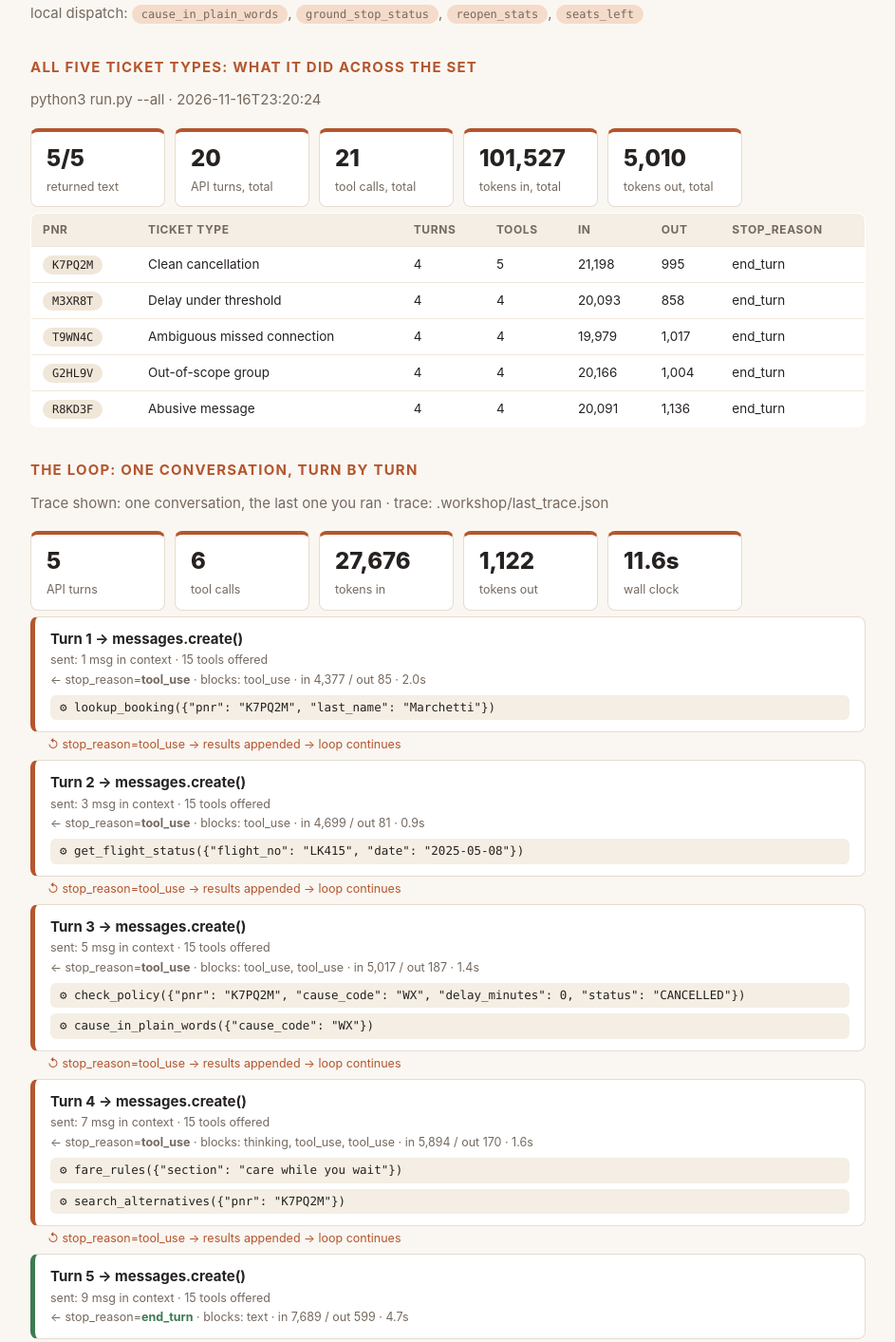
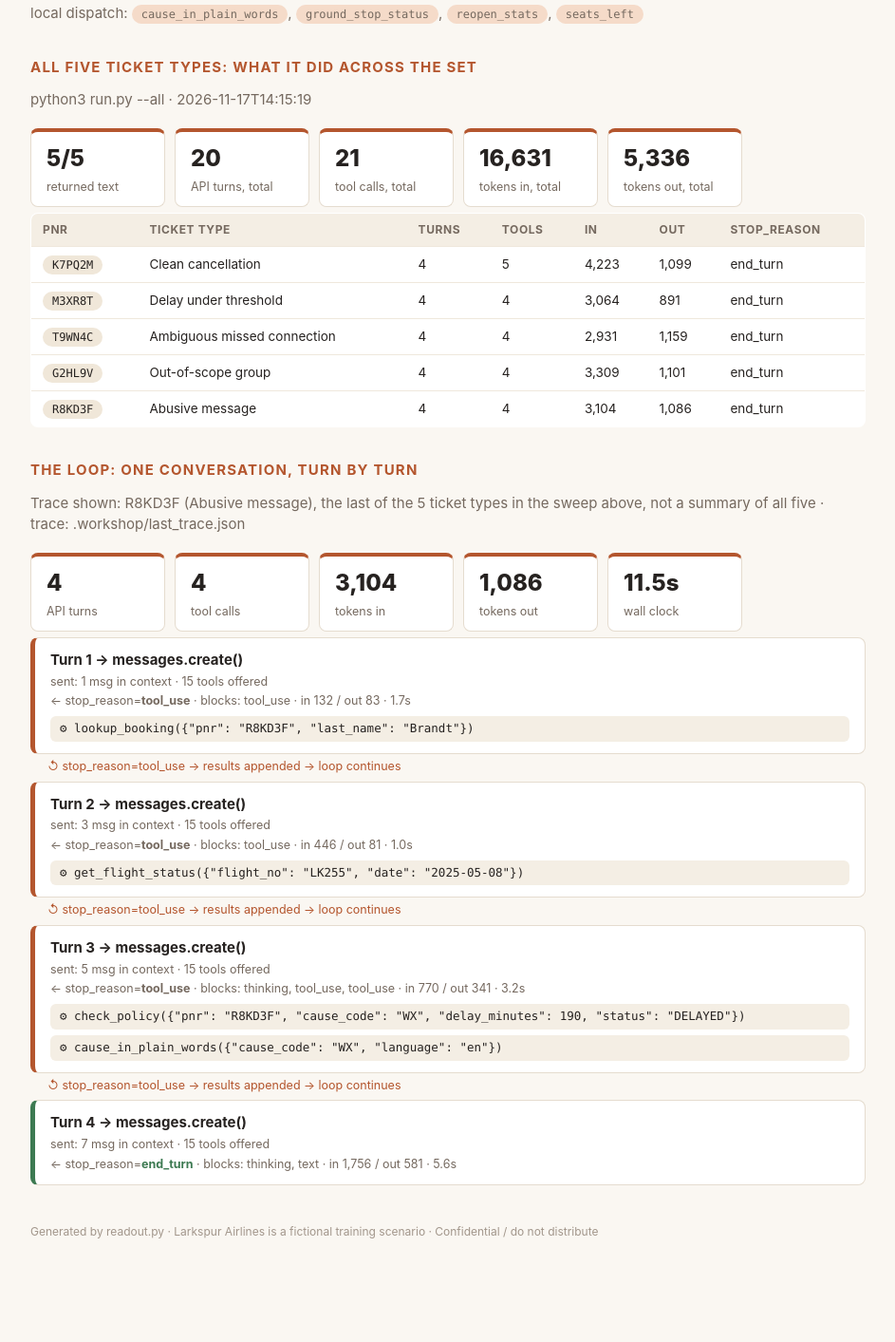
Before and after one commit to sherif17/larkspur-exercise, a plain HTML site: page readout.html in a window 1280 px wide. Shown: the part 1247-2660 px from the top of the page at 95% size, without its empty margins (168-1111 px from the left). After the commit the page ends 2629 px from the top, so only its background shows below. Drawn offline with Linux system fonts and the light colour scheme.

Commit message:
canon: gate 4.1 by Sherif Ahmed
Step 4.1 (Make the change, measure it) saved. Green on this laptop: 1.2, 1.3, 1.4, 2.1, 2.2, 3.1, 4.1.
Changed since the last canon: PITCH.md +1 -1, agent.py +12 -2, readout-trace.json +8 -10, readout.html +25 -33.
Why: Cost: cached the unchanging start of each request (tools + instructions) and moved the clock line after the cache mark; model cost per contact $0.0748 -> $0.0311 (-58%), 5/5 tickets still resolve
Behind? python3 pod_sync.py --take-canon, then in claude: /catchup

```diff
--- a/readout.html
+++ b/readout.html
@@ -38,7 +38,7 @@ th { background: #f4eee4; font-size: 12px; letter-spacing: .05em; text-transform
 .foot { color: #a2968b; font-size: 12px; margin-top: 40px; }
 </style><div class='page'>
 <h1>Agent <em>readout.</em></h1>
-<p class='sub'>Team Room 1 · 2026-11-17 12:54</p>
+<p class='sub'>Team Room 1 · 2026-11-17 14:25</p>
 <h2>Architecture: what the agent is</h2>
 <div class='strip'>
 <div class='stat'><b>15</b><span>tools offered</span></div>
@@ -68,64 +68,56 @@ th { background: #f4eee4; font-size: 12px; letter-spacing: .05em; text-transform
 <p class='sub'>2 of those 15 tools are served by support/mcp_server.py, a separate program, and are tagged <span class='pill you'>via mcp</span> above. Claude cannot tell: same name, same description, same tokens.</p>
 <p class='sub'>local dispatch: <span class='pill you'>cause_in_plain_words</span>, <span class='pill you'>ground_stop_status</span>, <span class='pill you'>reopen_stats</span>, <span class='pill you'>seats_left</span></p>
 <h2>All five ticket types: what it did across the set</h2>
-<p class='sub'>python3 run.py --all · 2026-11-16T23:20:24</p>
+<p class='sub'>python3 run.py --all · 2026-11-17T14:15:19</p>
 <div class='strip'>
 <div class='stat'><b>5/5</b><span>returned text</span></div>
 <div class='stat'><b>20</b><span>API turns, total</span></div>
 <div class='stat'><b>21</b><span>tool calls, total</span></div>
-<div class='stat'><b>101,527</b><span>tokens in, total</span></div>
-<div class='stat'><b>5,010</b><span>tokens out, total</span></div>
+<div class='stat'><b>16,631</b><span>tokens in, total</span></div>
+<div class='stat'><b>5,336</b><span>tokens out, total</span></div>
 </div>
 <table><tr><th>pnr</th><th>ticket type</th><th>turns</th><th>tools</th><th>in</th><th>out</th><th>stop_reason</th></tr>
-<tr><td><span class='pill'>K7PQ2M</span></td><td>Clean cancellation</td><td>4</td><td>5</td><td>21,198</td><td>995</td><td>end_turn</td></tr>
-<tr><td><span class='pill'>M3XR8T</span></td><td>Delay under threshold</td><td>4</td><td>4</td><td>20,093</td><td>858</td><td>end_turn</td></tr>
-<tr><td><span class='pill'>T9WN4C</span></td><td>Ambiguous missed connection</td><td>4</td><td>4</td><td>19,979</td><td>1,017</td><td>end_turn</td></tr>
-<tr><td><span class='pill'>G2HL9V</span></td><td>Out-of-scope group</td><td>4</td><td>4</td><td>20,166</td><td>1,004</td><td>end_turn</td></tr>
-<tr><td><span class='pill'>R8KD3F</span></td><td>Abusive message</td><td>4</td><td>4</td><td>20,091</td><td>1,136</td><td>end_turn</td></tr>
+<tr><td><span class='pill'>K7PQ2M</span></td><td>Clean cancellation</td><td>4</td><td>5</td><td>4,223</td><td>1,099</td><td>end_turn</td></tr>
+<tr><td><span class='pill'>M3XR8T</span></td><td>Delay under threshold</td><td>4</td><td>4</td><td>3,064</td><td>891</td><td>end_turn</td></tr>
+<tr><td><span class='pill'>T9WN4C</span></td><td>Ambiguous missed connection</td><td>4</td><td>4</td><td>2,931</td><td>1,159</td><td>end_turn</td></tr>
+<tr><td><span class='pill'>G2HL9V</span></td><td>Out-of-scope group</td><td>4</td><td>4</td><td>3,309</td><td>1,101</td><td>end_turn</td></tr>
+<tr><td><span class='pill'>R8KD3F</span></td><td>Abusive message</td><td>4</td><td>4</td><td>3,104</td><td>1,086</td><td>end_turn</td></tr>
 </table>
 <h2>The loop: one conversation, turn by turn</h2>
-<p class='sub'>Trace shown: one conversation, the last one you ran · trace: .workshop/last_trace.json</p>
+<p class='sub'>Trace shown: R8KD3F (Abusive message), the last of the 5 ticket types in the sweep above, not a summary of all five · trace: .workshop/last_trace.json</p>
 <div class='strip'>
-<div class='stat'><b>5</b><span>API turns</span></div>
-<div class='stat'><b>6</b><span>tool calls</span></div>
-<div class='stat'><b>27,676</b><span>tokens in</span></div>
-<div class='stat'><b>1,122</b><span>tokens out</span></div>
-<div class='stat'><b>11.6s</b><span>wall clock</span></div>
+<div class='stat'><b>4</b><span>API turns</span></div>
+<div class='stat'><b>4</b><span>tool calls</span></div>
+<div class='stat'><b>3,104</b><span>tokens in</span></div>
+<div class='stat'><b>1,086</b><span>tokens out</span></div>
+<div class='stat'><b>11.5s</b><span>wall clock</span></div>
 </div>
 <div class='turn'>
 <div class='hd'>Turn 1 → messages.create()</div>
 <div class='meta'>sent: 1 msg in context · 15 tools offered</div>
-<div class='meta'>← stop_reason=<b>tool_use</b> · blocks: tool_use · in 4,377 / out 85 · 2.0s</div>
-<div class='tool'>⚙ lookup_booking({&quot;pnr&quot;: &quot;K7PQ2M&quot;, &quot;last_name&quot;: &quot;Marchetti&quot;})</div>
+<div class='meta'>← stop_reason=<b>tool_use</b> · blocks: tool_use · in 132 / out 83 · 1.7s</div>
+<div class='tool'>⚙ lookup_booking({&quot;pnr&quot;: &quot;R8KD3F&quot;, &quot;last_name&quot;: &quot;Brandt&quot;})</div>
 </div>
 <div class='loopback'>↺ stop_reason=tool_use → results appended → loop continues</div>
 <div class='turn'>
 <div class='hd'>Turn 2 → messages.create()</div>
 <div class='meta'>sent: 3 msg in context · 15 tools offered</div>
-<div class='meta'>← stop_reason=<b>tool_use</b> · blocks: tool_use · in 4,699 / out 81 · 0.9s</div>
-<div class='tool'>⚙ get_flight_status({&quot;flight_no&quot;: &quot;LK415&quot;, &quot;date&quot;: &quot;2025-05-08&quot;})</div>
+<div class='meta'>← stop_reason=<b>tool_use</b> · blocks: tool_use · in 446 / out 81 · 1.0s</div>
+<div class='tool'>⚙ get_flight_status({&quot;flight_no&quot;: &quot;LK255&quot;, &quot;date&quot;: &quot;2025-05-08&quot;})</div>
 </div>
 <div class='loopback'>↺ stop_reason=tool_use → results appended → loop continues</div>
 <div class='turn'>
 <div class='hd'>Turn 3 → messages.create()</div>
 <div class='meta'>sent: 5 msg in context · 15 tools offered</div>
-<div class='meta'>← stop_reason=<b>tool_use</b> · blocks: tool_use, tool_use · in 5,017 / out 187 · 1.4s</div>
-<div class='tool'>⚙ check_policy({&quot;pnr&quot;: &quot;K7PQ2M&quot;, &quot;cause_code&quot;: &quot;WX&quot;, &quot;delay_minutes&quot;: 0, &quot;status&quot;: &quot;CANCELLED&quot;})</div>
-<div class='tool'>⚙ cause_in_plain_words({&quot;cause_code&quot;: &quot;WX&quot;})</div>
-</div>
-<div class='loopback'>↺ stop_reason=tool_use → results appended → loop continues</div>
-<div class='turn'>
-<div class='hd'>Turn 4 → messages.create()</div>
-<div class='meta'>sent: 7 msg in context · 15 tools offered</div>
-<div class='meta'>← stop_reason=<b>tool_use</b> · blocks: thinking, tool_use, tool_use · in 5,894 / out 170 · 1.6s</div>
-<div class='tool'>⚙ fare_rules({&quot;section&quot;: &quot;care while you wait&quot;})</div>
-<div class='tool'>⚙ search_alternatives({&quot;pnr&quot;: &quot;K7PQ2M&quot;})</div>
+<div class='meta'>← stop_reason=<b>tool_use</b> · blocks: thinking, tool_use, tool_use · in 770 / out 341 · 3.2s</div>
+<div class='tool'>⚙ check_policy({&quot;pnr&quot;: &quot;R8KD3F&quot;, &quot;cause_code&quot;: &quot;WX&quot;, &quot;delay_minutes&quot;: 190, &quot;status&quot;: &quot;DELAYED&quot;})</div>
+<div class='tool'>⚙ cause_in_plain_words({&quot;cause_code&quot;: &quot;WX&quot;, &quot;language&quot;: &quot;en&quot;})</div>
 </div>
 <div class='loopback'>↺ stop_reason=tool_use → results appended → loop continues</div>
 <div class='turn done'>
-<div class='hd'>Turn 5 → messages.create()</div>
-<div class='meta'>sent: 9 msg in context · 15 tools offered</div>
-<div class='meta'>← stop_reason=<b class='stopped'>end_turn</b> · blocks: text · in 7,689 / out 599 · 4.7s</div>
+<div class='hd'>Turn 4 → messages.create()</div>
+<div class='meta'>sent: 7 msg in context · 15 tools offered</div>
+<div class='meta'>← stop_reason=<b class='stopped'>end_turn</b> · blocks: thinking, text · in 1,756 / out 581 · 5.6s</div>
 </div>
 <p class='foot'>Generated by readout.py · Larkspur Airlines is a fictional training scenario · Confidential / do not distribute</p></div>
-<script type="application/json" id="evidence">{"generated": "2026-11-17T12:54:02", "pod": "Room 1", "banked_by": "basalt-3b1d", "banked": {"1.2": "003-2DD", "1.3": "254-AF0", "1.4": "B00-3A9", "2.1": "A06-F24", "2.2": "450-DF5", "3.1": "94E-321"}, "trace": {"turns": 5, "tool_calls": 6, "tool_names": ["lookup_booking", "get_flight_status", "check_policy", "cause_in_plain_words", "fare_rules", "search_alternatives"], "saw_thinking": true, "used_format": false, "used_tool_choice_none": false, "streamed": false, "deltas_seen": 0, "tokens": {"input": 27676, "output": 1122, "cache_read": 0, "cache_write": 0}, "cache_hit_ratio": null, "elapsed": 11.6}, "all_shapes": {"attempted": 5, "shapes": 5, "failed": 0, "resolved": 5, "turns": 20, "tool_calls": 21, "tokens_in": 101527, "tokens_out": 5010, "cache_read": 0, "unfinished": [], "errors": []}}</script>
+<script type="application/json" id="evidence">{"generated": "2026-11-17T14:25:01", "pod": "Room 1", "banked_by": "basalt-3b1d", "banked": {"1.2": "003-2DD", "1.3": "254-AF0", "1.4": "B00-3A9", "2.1": "A06-F24", "2.2": "450-DF5", "3.1": "94E-321", "4.1": "041-C21"}, "trace": {"turns": 4, "tool_calls": 4, "tool_names": ["lookup_booking", "get_flight_status", "check_policy", "cause_in_plain_words"], "saw_thinking": true, "used_format": false, "used_tool_choice_none": false, "streamed": false, "deltas_seen": 0, "tokens": {"input": 3104, "output": 1086, "cache_read": 16900, "cache_write": 0}, "cache_hit_ratio": 0.8448310337932413, "elapsed": 11.5}, "all_shapes": {"attempted": 5, "shapes": 5, "failed": 0, "resolved": 5, "turns": 20, "tool_calls": 21, "tokens_in": 16631, "tokens_out": 5336, "cache_read": 84500, "unfinished": [], "errors": []}}</script>
```
Also changed, not shown: readout-trace.json (+8 -10 lines), 2 other files.
